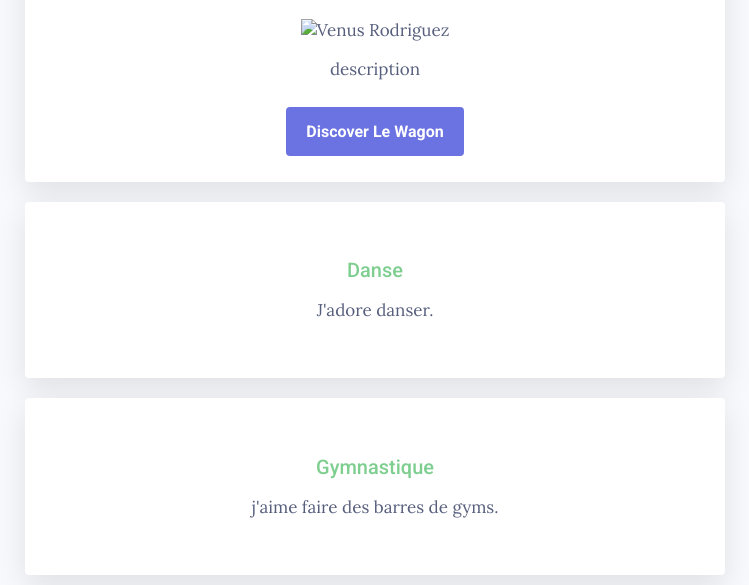
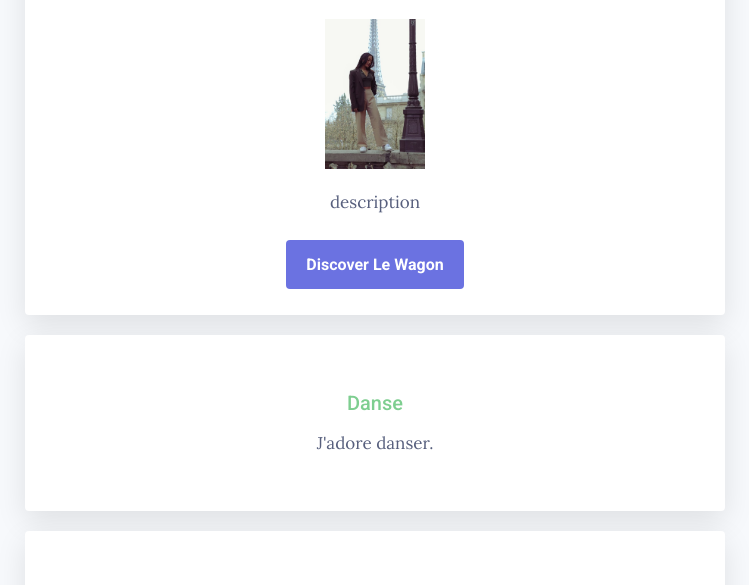
Before and after one commit to elias-mokrani/elias-mokrani, a plain HTML site: page index.html in a window 1280 px wide. Shown: the part 142-727 px from the top of the page, without its empty margins (265-1014 px from the left). Drawn offline with Linux system fonts and the light colour scheme.

Commit message:
Update index.html

```diff
--- a/index.html
+++ b/index.html
@@ -19,7 +19,7 @@
 
        <div class="card-white" id="introduction">
 	     <h1>Bonjour je suis Venus</h1>
-	     <img src="images/profile-picture.jpg" class="image-circle" width="100px" alt="Venus Rodriguez">
+	     <img src="344524845_3140690132897695_7606136304238736037_n.jpg" class="image-circle" width="100px" alt="Venus Rodriguez">
 	     <p>
 		  description
 	     </p>
```
